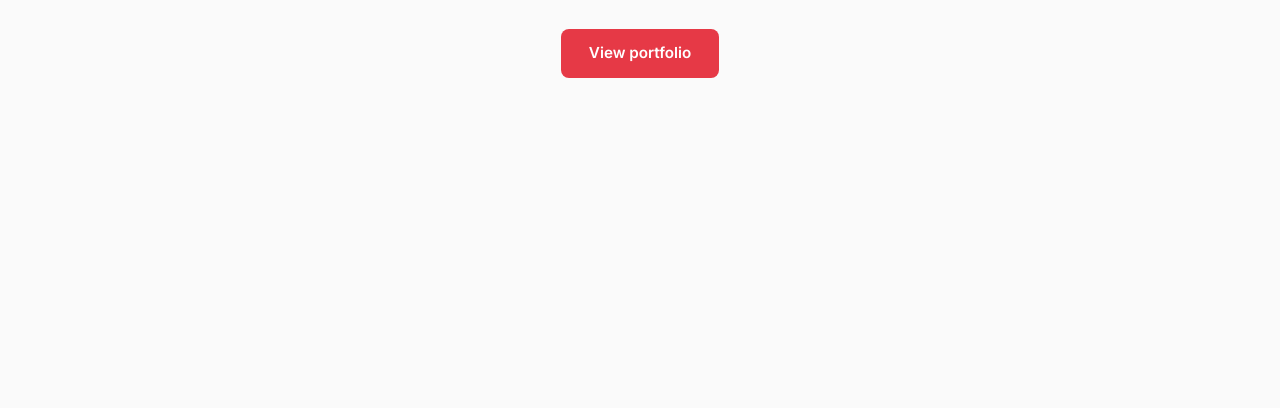
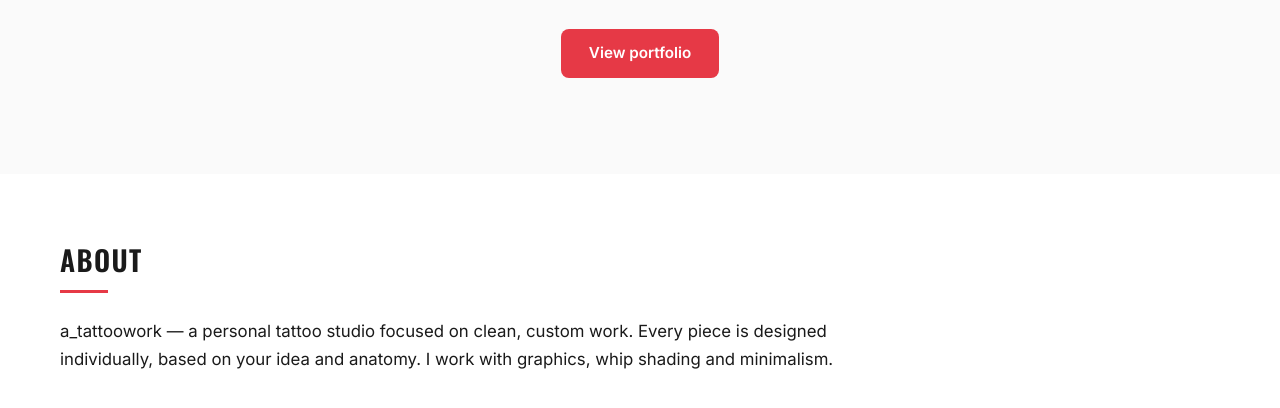
Before and after one commit to forest331/rsschool-landing-page, a plain HTML site: page index.html in a window 1280 px wide. Shown: the part 298-706 px from the top of the page. Drawn offline with nearby package versions, Linux system fonts and the light colour scheme.

Commit message:
feat: add section 'about' id index.html and style.css

```diff
--- a/css/style.css
+++ b/css/style.css
@@ -164,12 +164,6 @@ button {
 	transform: scale(1.05);
 }
 
-/* SECTION */
-
-.section {
-	padding: 64px 0;
-}
-
 /* HERO */
 
 .hero {
@@ -192,3 +186,50 @@ button {
 	color: var(--color-muted);
 	margin-bottom: 32px;
 }
+
+/* SECTION */
+
+.section {
+	padding: 64px 0;
+}
+
+.section:nth-of-type(even) {
+	background-color: var(--color-surface);
+}
+
+.section__title {
+	font-family: 'Oswald', sans-serif;
+	font-size: 1.75rem;
+	font-weight: 600;
+	margin-bottom: 24px;
+	text-transform: uppercase;
+	letter-spacing: 0.05em;
+	color: var(--color-text);
+}
+
+.section__text {
+	max-width: 720px;
+	color: var(--color-text);
+}
+
+/* ABOUT */
+#about .section__text {
+	font-size: 1.05rem;
+	line-height: 1.7;
+	max-width: 780px;
+}
+
+#about .section__title {
+	position: relative;
+	padding-bottom: 10px;
+}
+
+#about .section__title::after {
+	content: '';
+	position: absolute;
+	left: 0;
+	bottom: 0;
+	width: 48px;
+	height: 3px;
+	background-color: var(--color-accent);
+}
--- a/index.html
+++ b/index.html
@@ -68,6 +68,16 @@
 					<a href="catalog.html" class="btn btn--primary">View portfolio</a>
 				</div>
 			</section>
+			<section class="section" id="about">
+				<div class="container">
+					<h2 class="section__title">About</h2>
+					<p class="section__text">
+						a_tattoowork — a personal tattoo studio focused on clean, custom
+						work. Every piece is designed individually, based on your idea and
+						anatomy. I work with graphics, whip shading and minimalism.
+					</p>
+				</div>
+			</section>
 		</main>
 	</body>
 </html>
```
